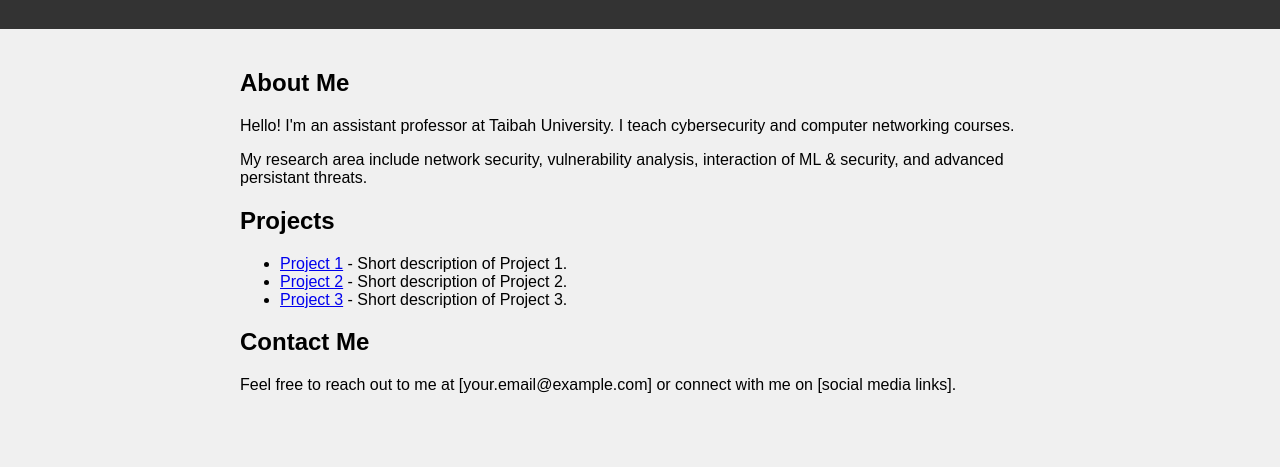
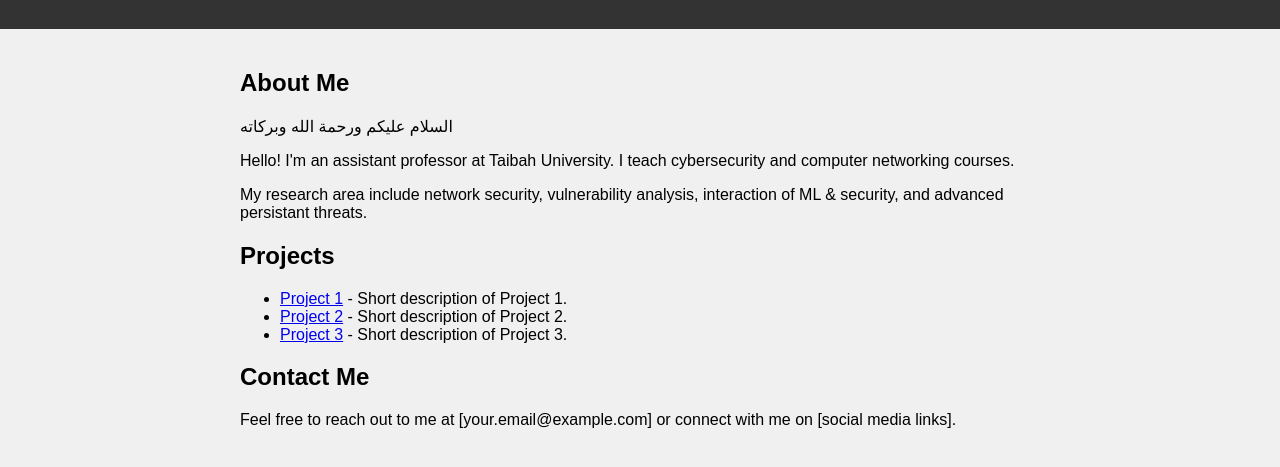
Before and after one commit to SaburH/saburH.github.io, a plain HTML site: page index.html in a window 1280 px wide. Shown: the part 117-584 px from the top of the page. Drawn offline with Linux system fonts and the light colour scheme.

Commit message:
updating the index

```diff
--- a/index.html
+++ b/index.html
@@ -3,7 +3,7 @@
 <head>
     <meta charset="UTF-8">
     <meta name="viewport" content="width=device-width, initial-scale=1.0">
-    <title>Your Name - Personal Website</title>
+    <title>Abdulhakim Sabur - Personal Website</title>
     <style>
         body {
             font-family: Arial, sans-serif;
@@ -31,6 +31,7 @@
     </header>
     <div class="container">
         <h2>About Me</h2>
+		<p>السلام عليكم ورحمة الله وبركاته </p>
         <p>Hello! I'm an assistant professor at Taibah University. I teach cybersecurity and computer networking courses.</p>
 	<p>My research area include network security, vulnerability analysis, interaction of ML & security, and advanced persistant threats.</p>
 
```
